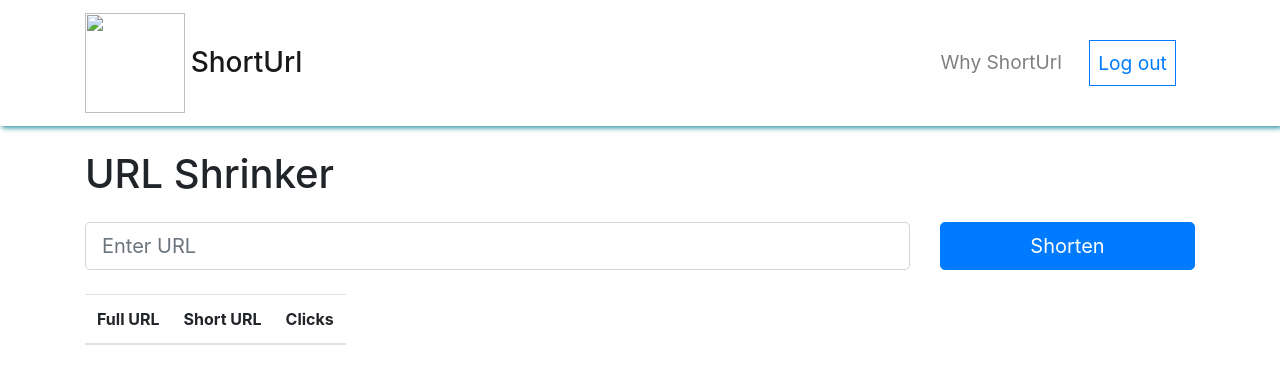
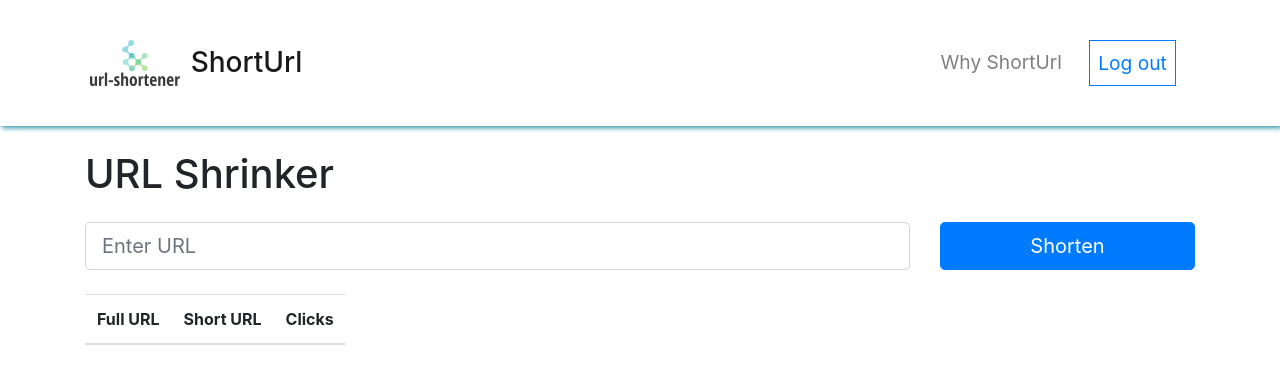
Before and after one commit to muthuramakrishnan/Url-Shortener-Frontend, a plain HTML site: page Dashboard.html in a window 1280 px wide. Drawn offline with nearby package versions, Linux system fonts and the light colour scheme; no server answers.

Commit message:
Update Dashboard.html

```diff
--- a/Dashboard.html
+++ b/Dashboard.html
@@ -23,7 +23,7 @@
     <nav class="navbar navbar-expand-md navbar-light fixed-top">
         <div class="container">
             <a href="index.html" class="navbar-brand">
-                <img src="/FrontEnd/img/logo.png" width="100" height="100" alt="">
+                <img src="img/logo.png" width="100" height="100" alt="">
                 <h3 class="d-inline align-middle">ShortUrl</h3>
             </a>
             <button class="navbar-toggler" data-toggle="collapse" data-target="#navbarCollapse">
```
